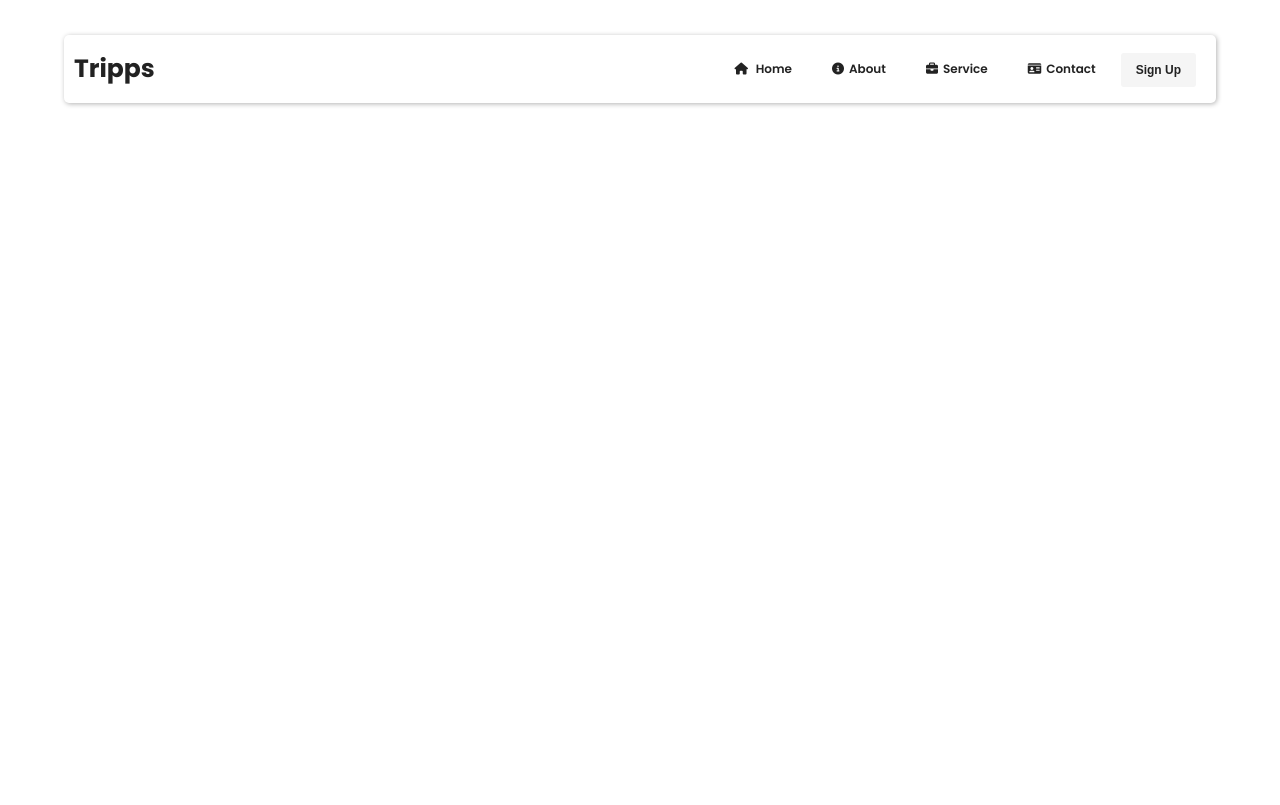
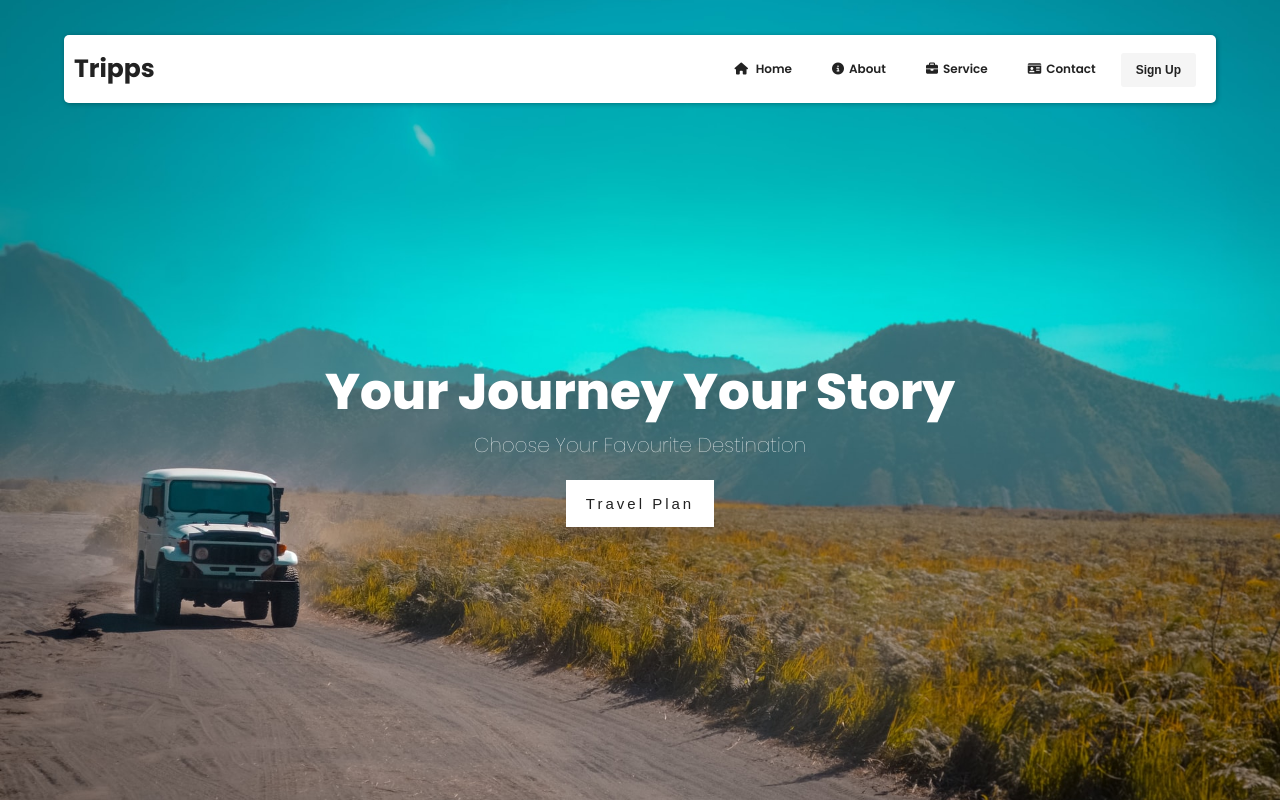
Before and after one commit to Jo-shua09/Travel-Website, a React (Vite) app: page /home in a window 1280 px wide. Built offline with nearby package versions, Linux system fonts and the light colour scheme.

Commit message:
commit 8

```diff
--- /dev/null
+++ b/src/Components/Hero.css
@@ -0,0 +1,47 @@
+.hero-container {
+  text-align: center;
+  width: 100%;
+  height: 100vh;
+  position: relative;
+}
+.hero-container .image img,
+.hero-container .image {
+  width: 100%;
+  height: 100%;
+  object-fit: cover;
+}
+.hero-text {
+  position: absolute;
+  top: 40%;
+  right: 0;
+  left: 0;
+}
+.hero-text h1 {
+  font-size: 5rem;
+  color: #fff;
+  font-weight: 800;
+  line-height: 6.5rem;
+  --webkit-background-clip: text;
+  --webkit-text-fill-color: tranparent;
+}
+.hero-text p {
+  font-size: 2rem;
+  color: #fff;
+  padding: 0.5rem 0.2rem 0;
+  margin-bottom: 2rem;
+}
+.hero-text button.hero-btn {
+  font-size: 1.5rem;
+  background-color: #fff;
+  color: #222;
+  font-weight: bolder;
+  letter-spacing: 0.3rem;
+  padding: 1.5rem 2rem;
+  position: relative;
+  overflow: hidden;
+  z-index: 1;
+  transition: all 0.2s ease-in-out;
+}
+.hero-text button:hover {
+  transform: rotate(-10deg);
+}
--- /dev/null
+++ b/src/Components/Hero.jsx
@@ -0,0 +1,20 @@
+import "./Hero.css";
+
+const Hero = (props) => {
+  return (
+    <div className="hero-container">
+      <div className="image">
+        <img src={props.heroImg} alt="" />
+      </div>
+      <div className="hero-text section">
+        <h1>{props.title}</h1>
+        <p>{props.text}</p>
+        <a href={props.url}>
+          <button className={props.heroBtn}>{props.btntext}</button>
+        </a>
+      </div>
+    </div>
+  );
+};
+
+export default Hero;
--- a/src/Components/Navbar.css
+++ b/src/Components/Navbar.css
@@ -7,6 +7,8 @@
   top: 3.5rem;
   right: 0;
   left: 0;
+  z-index: 100;
+  background-color: #fff;
 }
 .nav-items {
   display: flex;
@@ -74,6 +76,8 @@
   left: 0;
   height: auto;
   display: none;
+  z-index: 100;
+  background-color: #fff;
 }
 .menu-items .menu-list {
   display: flex;
@@ -146,9 +150,15 @@
     top: 11rem;
     display: block;
   }
+  .nav-logo {
+    font-size: 3rem;
+  }
 }
 @media (max-width: 450px) {
   .menu-items .menu-list a {
     font-size: 1.7rem;
   }
+  .nav-logo {
+    font-size: 3rem;
+  }
 }
--- a/src/Components/Navbar.jsx
+++ b/src/Components/Navbar.jsx
@@ -7,6 +7,7 @@ const Navbar = () => {
   function toggleMenu() {
     setIsOpen(!isOpen);
   }
+  window.removeEventListener("scroll", toggleMenu);
 
   return (
     <div className="navbar ">
--- a/src/Pages/Home.jsx
+++ b/src/Pages/Home.jsx
@@ -1,9 +1,20 @@
+import Hero from "../Components/Hero";
 import Navbar from "../Components/Navbar";
 
 const Home = () => {
   return (
-    <div>
-      <Navbar />
+    <div className="home-container ">
+      <div className="hero-section ">
+        <Navbar />
+        <Hero
+          heroImg="/assets/12.jpg"
+          title="Your journey your story"
+          text="choose your favourite destination"
+          heroBtn="hero-btn"
+          url="/"
+          btntext="travel plan"
+        />
+      </div>
     </div>
   );
 };
--- a/src/index.css
+++ b/src/index.css
@@ -26,7 +26,7 @@ a {
   cursor: pointer;
 }
 .section {
-  padding: 5rem 6%;
+  padding: 4rem 5%;
 }
 @media (max-width: 991px) {
   html {
```
